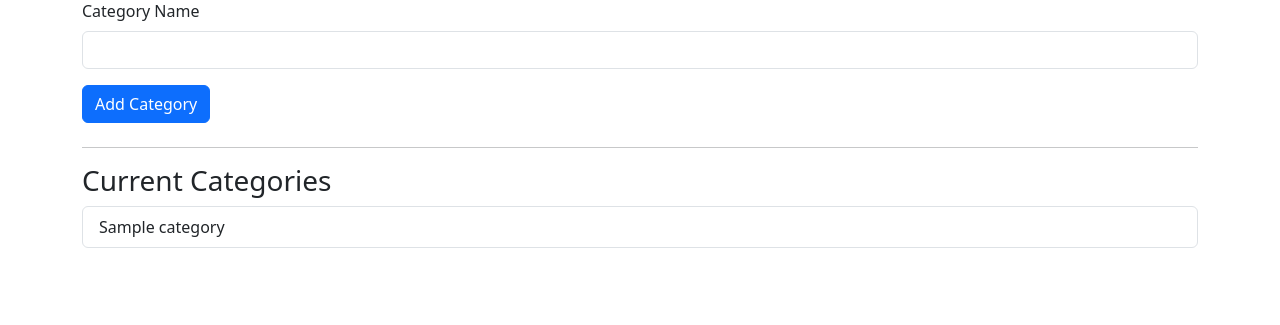
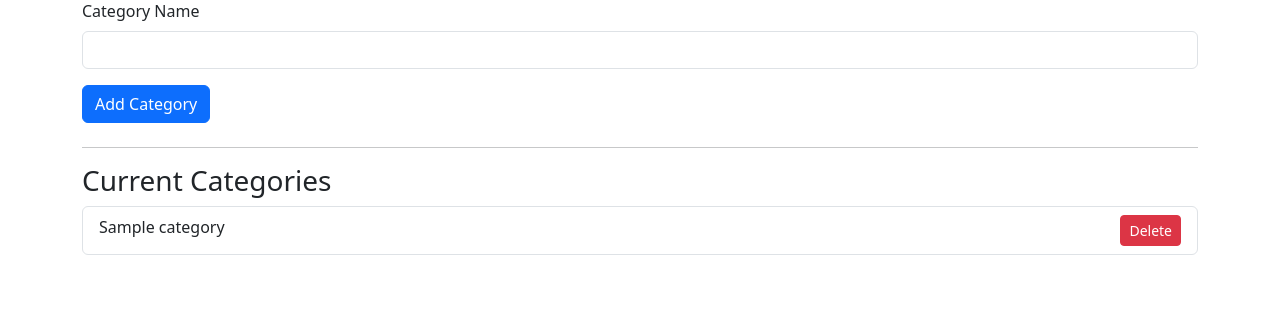
Before and after one commit to tengfive/cs665_project3, a Flask app: page /categories in a window 1280 px wide. Shown: the part 153-478 px from the top of the page. Run offline with Flask 3, Linux system fonts and the light colour scheme; tables that the repository leaves empty hold one stand-in row (values such as "Sample post").

Commit message:
Add delete functionality for products and categories

```diff
--- a/app.py
+++ b/app.py
@@ -81,6 +81,16 @@ def products():
         categories=all_categories
     )
 
+@app.route("/delete_product/<int:product_id>")
+def delete_product(product_id):
+
+    product = Product.query.get_or_404(product_id)
+
+    db.session.delete(product)
+    db.session.commit()
+
+    return redirect("/products")
+
 @app.route("/categories", methods=["GET", "POST"])
 def categories():
 
@@ -104,6 +114,15 @@ def categories():
         categories=all_categories
     )
 
+@app.route("/delete_category/<int:category_id>")
+def delete_category(category_id):
+
+    category = Category.query.get_or_404(category_id)
+
+    db.session.delete(category)
+    db.session.commit()
+
+    return redirect("/categories")
 
 @app.route("/dashboard")
 def dashboard():
--- a/templates/categories.html
+++ b/templates/categories.html
@@ -31,9 +31,18 @@
 
     {% for category in categories %}
 
-    <li class="list-group-item">
-        {{ category.category_name }}
-    </li>
+    <li class="list-group-item d-flex justify-content-between">
+
+    {{ category.category_name }}
+
+    <a
+        href="/delete_category/{{ category.category_id }}"
+        class="btn btn-danger btn-sm"
+    >
+        Delete
+    </a>
+
+</li>
 
     {% endfor %}
 
```
Also changed, not shown: templates/products.html (+9 -1 lines).
